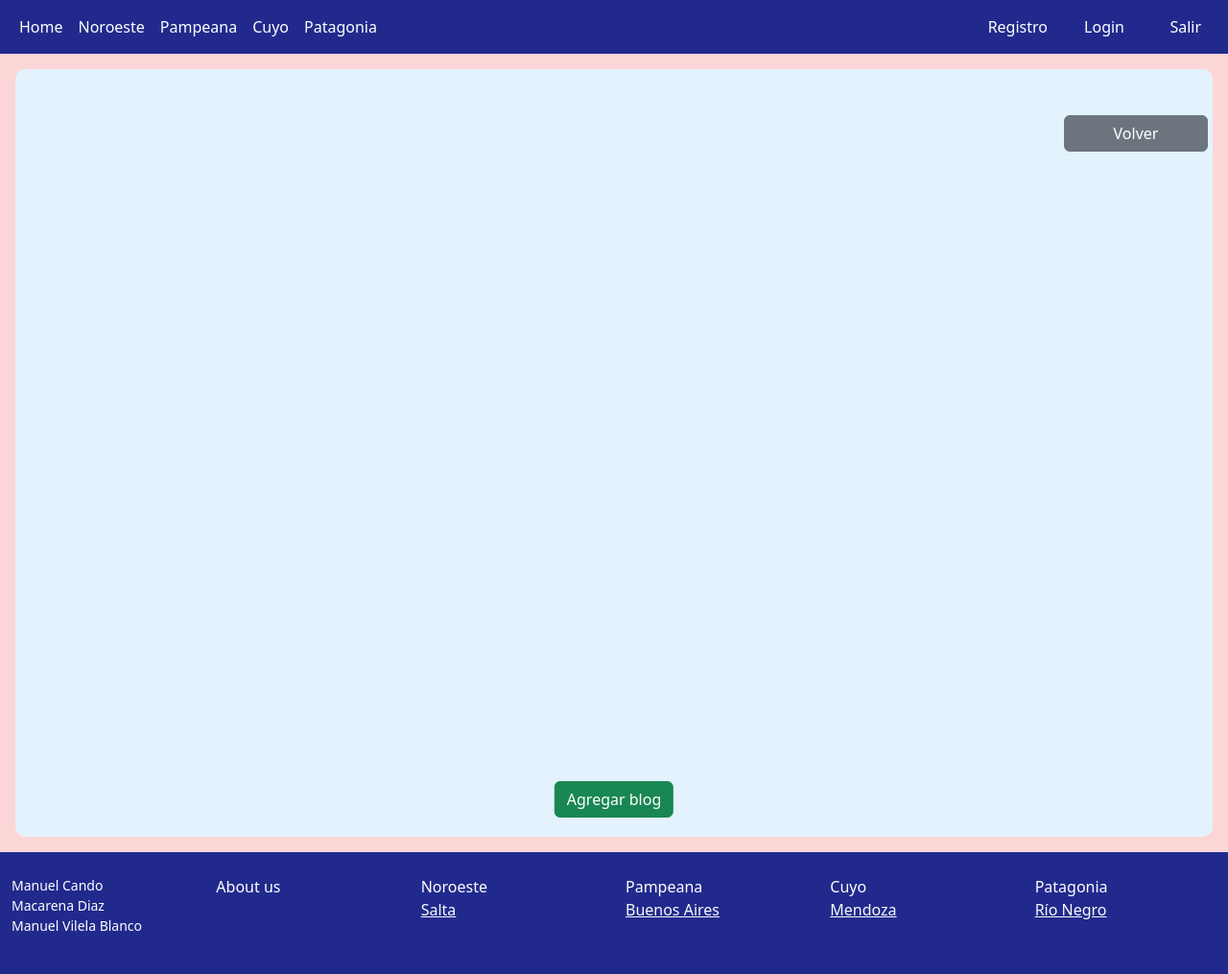
After one commit to ManuelVB99/RegionesDeArgentina, a Django app: page /pages/pampeana/buenosaires/ in a window 1280 px wide. The commit adds this page. Shown: the whole page at 96% size. Run offline with Django 4.2, Linux system fonts and the light colour scheme; data that the repository does not hold is empty; some libraries are stand-ins or nearby versions.

Commit message:
Agregando parte de Cando

```diff
--- /dev/null
+++ b/Modelos/template/Pampeana/buenosaires.html
@@ -0,0 +1,25 @@
+{% extends "index.html" %}
+{% load static %}
+
+<link rel="stylesheet" href="{%static 'css/bootstrap.min.css'%}">
+{% block contenido %}
+<div class="flex-md-equal w-100 my-md-3 ps-md-3">
+    <div class=" me-md-3 pt-3 px-3 pt-md-5 px-md-5 text-center overflow-hidden" style="background-color: #e3f2fd ; border-radius: 10px; position: relative; height: 800px">
+        <div>
+        <a class="btn btn-secondary" style="width: 150px; position: absolute; right: 5px" href="/pages/pampeana/">Volver</a>
+        </div>
+    {% for blog in blogbuenosaires %}
+        <div class="position-absolute start-50 translate-middle-x" style="border: 1px solid black; border-radius: 10px; width:50%; padding: 20px">
+            Título: {{blog.titulo}} - Subtítulo: {{blog.subtitulo}} - Autor: {{blog.autor}} - Fecha: {{blog.fecha}}<br>
+            <a href="/pages/pampeana/buenosaires/leerblogBA/{{blog.id}}/" class="btn btn-primary">Leer blog</a>
+            <a class="btn btn-warning" href="/pages/pampeana/buenosaires/editarblogsBA/{{blog.id}}/">Edit</a>
+            <a href="/pages/pampeana/buenosaires/borrarblogBA/{{blog.id}}/" class="btn btn-danger">Delete</a>
+        </div>
+        <br>
+    {% endfor %}
+        <div class="position-absolute bottom-0 start-50 translate-middle-x" style="padding: 20px">
+            <a class="btn btn-success" href="/pages/pampeana/buenosaires/agregarblogBA/">Agregar blog</a>
+        </div>
+    </div>
+</div>
+{% endblock %}
--- a/ProyectoFinalCandoDiazVilela/template/index.html
+++ b/ProyectoFinalCandoDiazVilela/template/index.html
@@ -23,10 +23,7 @@
                         <a class="nav-link active" aria-current="page" href="/pages/noroeste">Noroeste</a>
                     </li>
                     <li class="nav-item">
-                        <a class="nav-link active" aria-current="page" href="">Nordeste</a>
-                    </li>
-                    <li class="nav-item">
-                        <a class="nav-link active" aria-current="page" href="">Pampeana</a>
+                        <a class="nav-link active" aria-current="page" href="/pages/pampeana/">Pampeana</a>
                     </li>
                     <li class="nav-item">
                         <a class="nav-link active" aria-current="page" href="/pages/cuyo">Cuyo</a>
@@ -79,15 +76,9 @@
             </ul>
         </div>
         <div class="col-6 col-md">
-          <a class="nav-link active" aria-current="page" style="color: white" href="">Nordeste</a>
+          <a class="nav-link active" aria-current="page" style="color: white" href="/pages/pampeana/">Pampeana</a>
             <ul class="list-unstyled text-small">
-                <li><a class="text-light" href="#">Misiones</a></li>
-            </ul>
-        </div>
-        <div class="col-6 col-md">
-          <a class="nav-link active" aria-current="page" style="color: white" href="">Pampeana</a>
-            <ul class="list-unstyled text-small">
-                <li><a class="text-light" href="#">Buenos Aires</a></li>
+                <li><a class="text-light" href="/pages/pampeana/buenosaires/">Buenos Aires</a></li>
             </ul>
         </div>
         <div class="col-6 col-md">
```
Also changed, not shown: Modelos/template/Pampeana/crud_buenosaires/agregarblogBA.html (added, +21 -0 lines), Modelos/template/Pampeana/crud_buenosaires/editarblogsBA.html (added, +15 -0 lines), Modelos/template/Pampeana/crud_buenosaires/leerblogBA.html (added, +20 -0 lines), Modelos/template/Pampeana/pampeana.html (added, +20 -0 lines).
